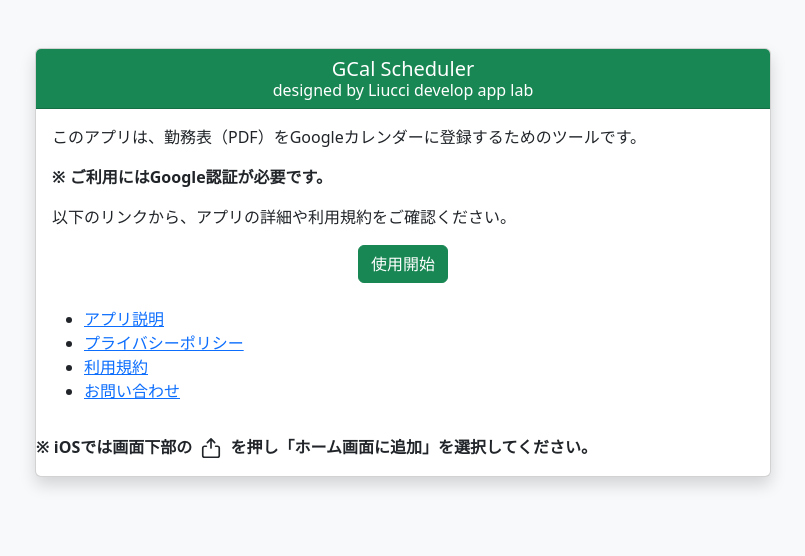
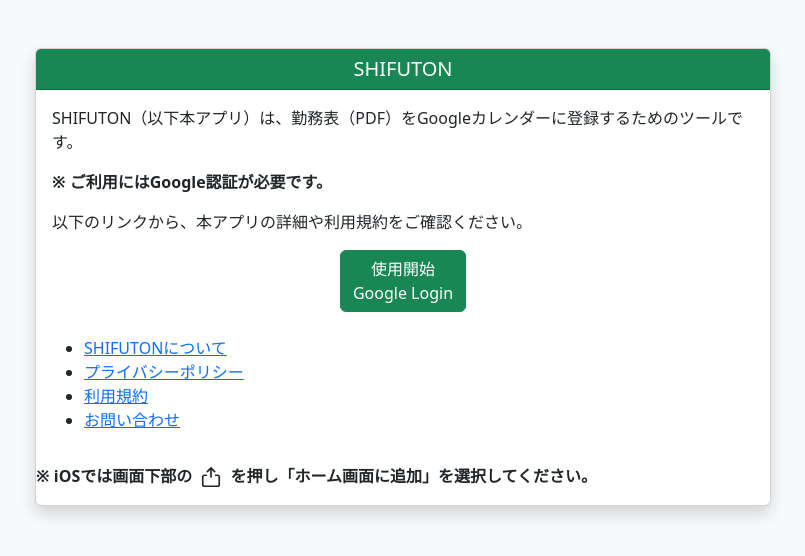
Before and after one commit to Liucci/project_test, a Flask app: page / in a window 1280 px wide. Shown: the top 556 px of the page, without its empty margins (237-1042 px from the left). Run offline with Flask 3, Linux system fonts and the light colour scheme.

Commit message:
HP app title変更

```diff
--- a/templates/index.html
+++ b/templates/index.html
@@ -3,13 +3,13 @@
 <head>
     <meta charset="UTF-8">
     <meta name="viewport" content="width=device-width, initial-scale=1,viewport-fit=cover">
-    <title>GCal Scheduler/index</title>
+    <title>SHIFUTON/index</title>
     <link rel="stylesheet" href="https://cdn.jsdelivr.net/npm/bootstrap@5.3.0/dist/css/bootstrap.min.css">
         <!-- ホーム画面のicon指定 -->
         <link rel="icon" type="image/png" sizes="192x192" href="{{ url_for('static', filename='icons/icon-192.png') }}">
         <link rel="apple-touch-icon" href="{{ url_for('static', filename='icons/icon-192.png') }}">
         <!-- ホーム画面に表示される名前 -->
-        <meta name="apple-mobile-web-app-title" content="GCal Scheduler">
+        <meta name="apple-mobile-web-app-title" content="SHIFUTON">
 
 </head>
 <body class="bg-light">
@@ -19,17 +19,16 @@
         <div class="col-md-8">
             <div class="card shadow">
                 <div class="card-header bg-success text-white text-center">
-                    <h5 class="mb-0">GCal Scheduler</h5>
-                    <h6 class="mb-0">designed by Liucci develop app lab</h6>
+                    <h5 class="mb-0">SHIFUTON</h5>
                 </div>
                 <div class="card-body">
-                    <p>このアプリは、勤務表（PDF）をGoogleカレンダーに登録するためのツールです。</p>
+                    <p>SHIFUTON（以下本アプリ）は、勤務表（PDF）をGoogleカレンダーに登録するためのツールです。</p>
                     <p><strong>※ ご利用にはGoogle認証が必要です。</strong></p>
-                    <p>以下のリンクから、アプリの詳細や利用規約をご確認ください。</p>
+                    <p>以下のリンクから、本アプリの詳細や利用規約をご確認ください。</p>
                         <div class="text-center">
                             <!-- Googleログインボタン -->
                             <a href="{{ url_for('authorize') }}" class="btn btn-success mb-4" id="loginBtn">
-                                使用開始
+                                使用開始<br>Google Login
                             </a>
                         </div>
 
@@ -37,7 +36,7 @@
 
                         <!-- 左寄せ -->
                         <ul class="text-start">
-                            <li><a href="{{ url_for('about') }}">アプリ説明</a></li>
+                            <li><a href="{{ url_for('about') }}">SHIFUTONについて</a></li>
                             <li><a href="{{ url_for('privacy') }}">プライバシーポリシー</a></li>
                             <li><a href="{{ url_for('terms') }}">利用規約</a></li>
                             <li><a href="{{ url_for('contact') }}">お問い合わせ</a></li>
```
Also changed, not shown: templates/about.html (+11 -5 lines), templates/contact.html (+4 -4 lines), templates/privacy.html (+5 -6 lines), templates/terms.html (+4 -5 lines), static/icons/favicon.ico, static/icons/icon-192.png, static/icons/icon-512.png.
